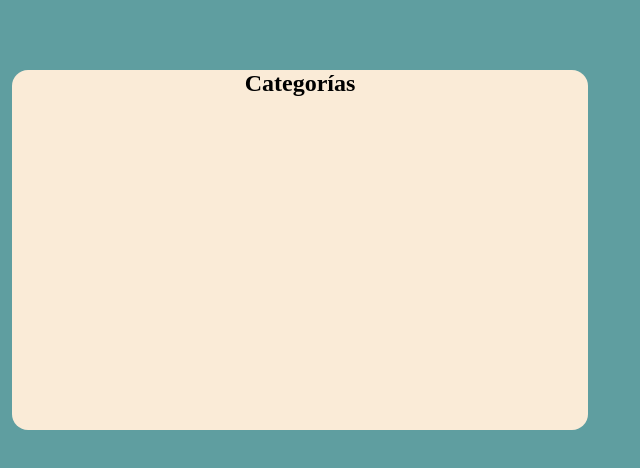
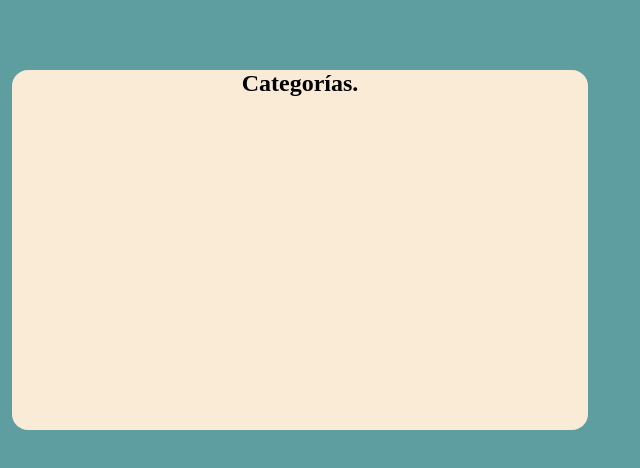
Before and after one commit to SAntiGB05/diccionarioTraductor, a plain HTML site: page index.html in a window 1280 px wide. Shown: the part 190-658 px from the top of the page, 636-1276 px from the left. Drawn offline with Linux system fonts and the light colour scheme.

Commit message:
finalizacion

```diff
--- a/index.html
+++ b/index.html
@@ -16,7 +16,7 @@
                 <h2>Traductor</h2>
             </section>
             <section class="categories">
-                <h2>Categorías</h2>
+                <h2>Categorías.</h2>
             </section>
         </section>
     </main>
```
